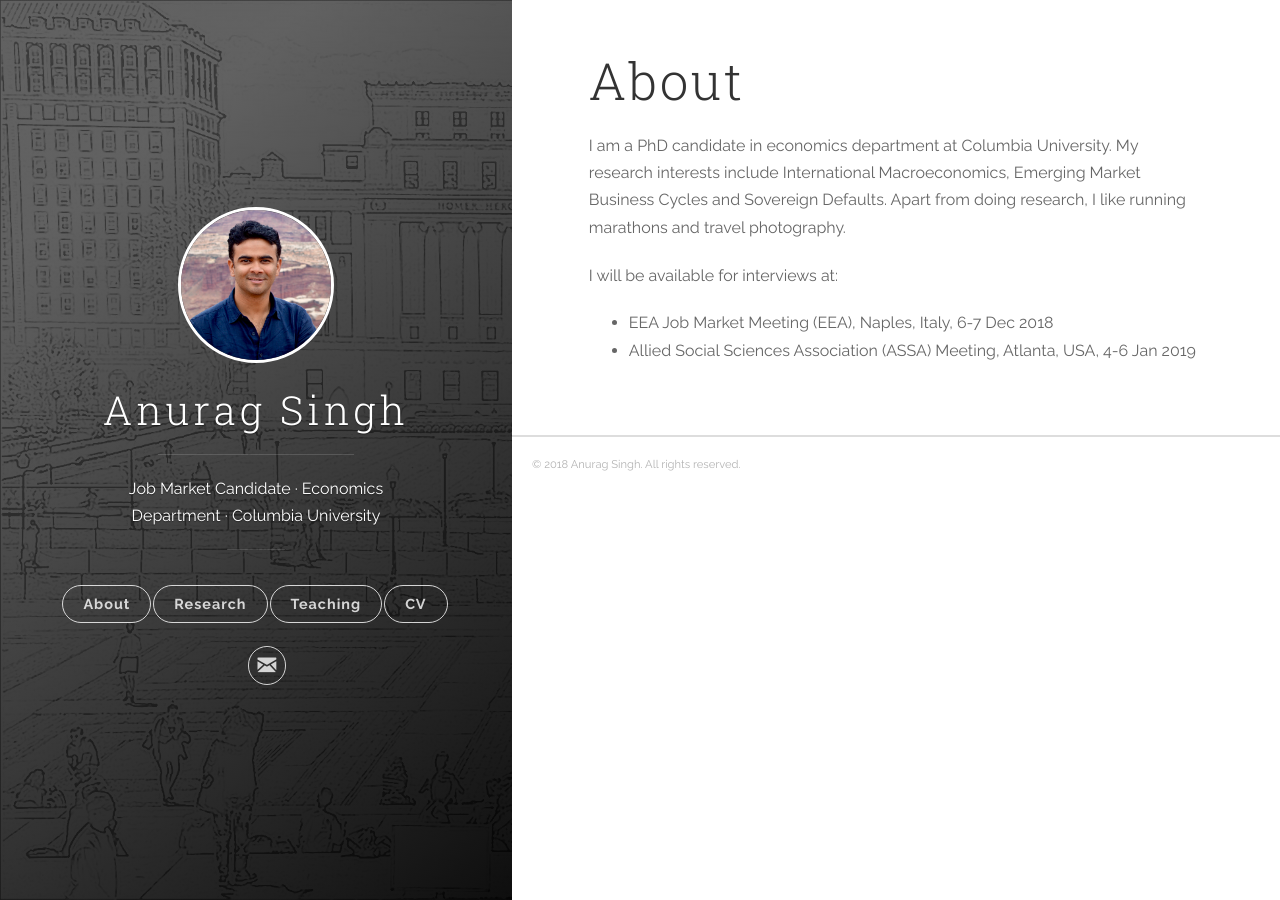
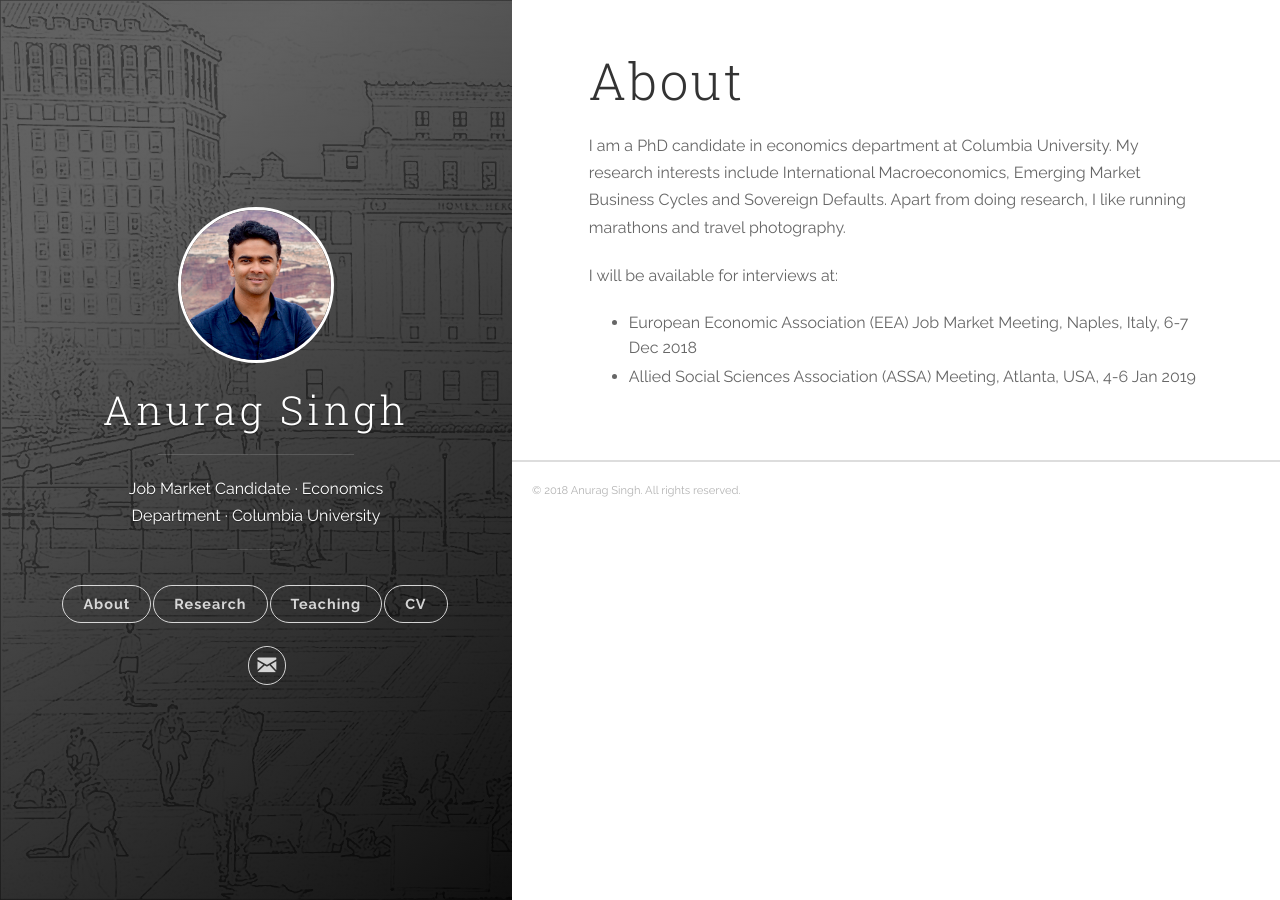
Before and after one commit to vinayakiyer/vinayakiyer.github.io, a Jekyll site: the page built from _posts/2018-06-14-about.markdown, in a window 1280 px wide. Built offline with Jekyll 4.4.1, drawn with Linux system fonts in a browser that asks for light colours.

Commit message:
Update 2018-06-14-about.markdown

```diff
--- a/_posts/2018-06-14-about.markdown
+++ b/_posts/2018-06-14-about.markdown
@@ -7,5 +7,5 @@ I am a PhD candidate in economics department at Columbia University. My research
 
 <!--I will be available for interviews at the 2019 ASSA meetings in Atlanta. -->
 I will be available for interviews at:
-* EEA Job Market Meeting (EEA), Naples, Italy, 6-7 Dec 2018
+* European Economic Association (EEA) Job Market Meeting, Naples, Italy, 6-7 Dec 2018
 * Allied Social Sciences Association (ASSA) Meeting, Atlanta, USA, 4-6 Jan 2019
```
